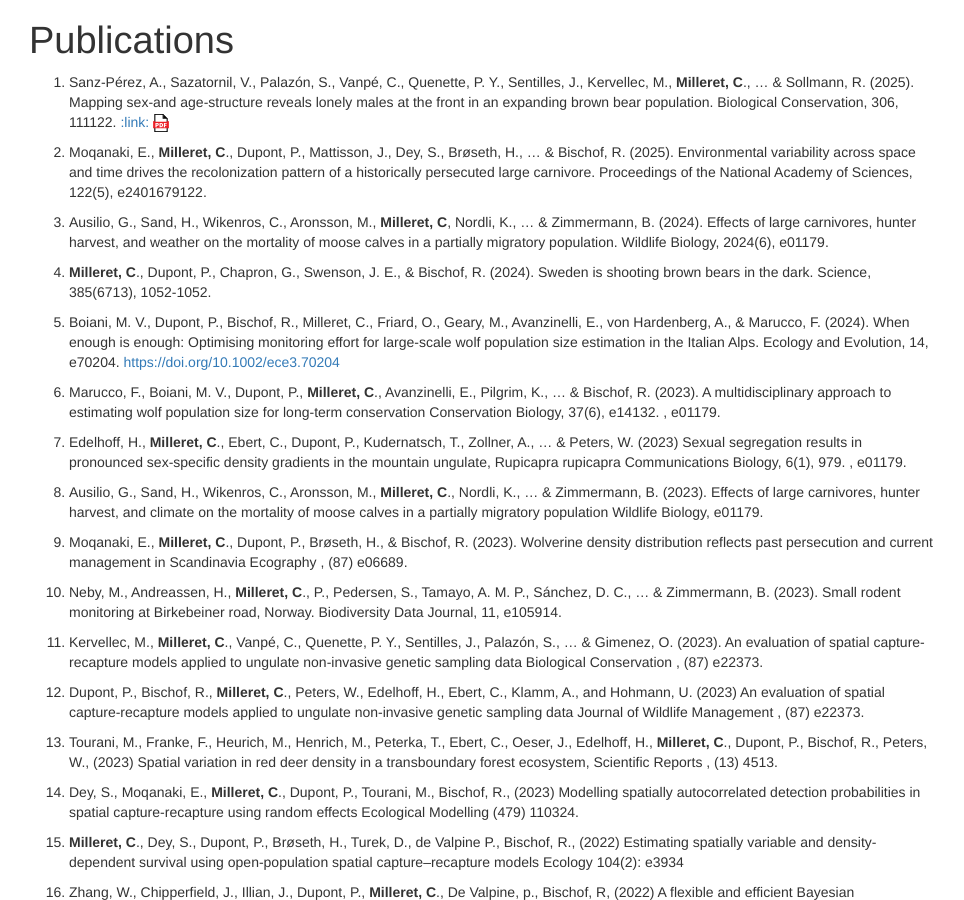
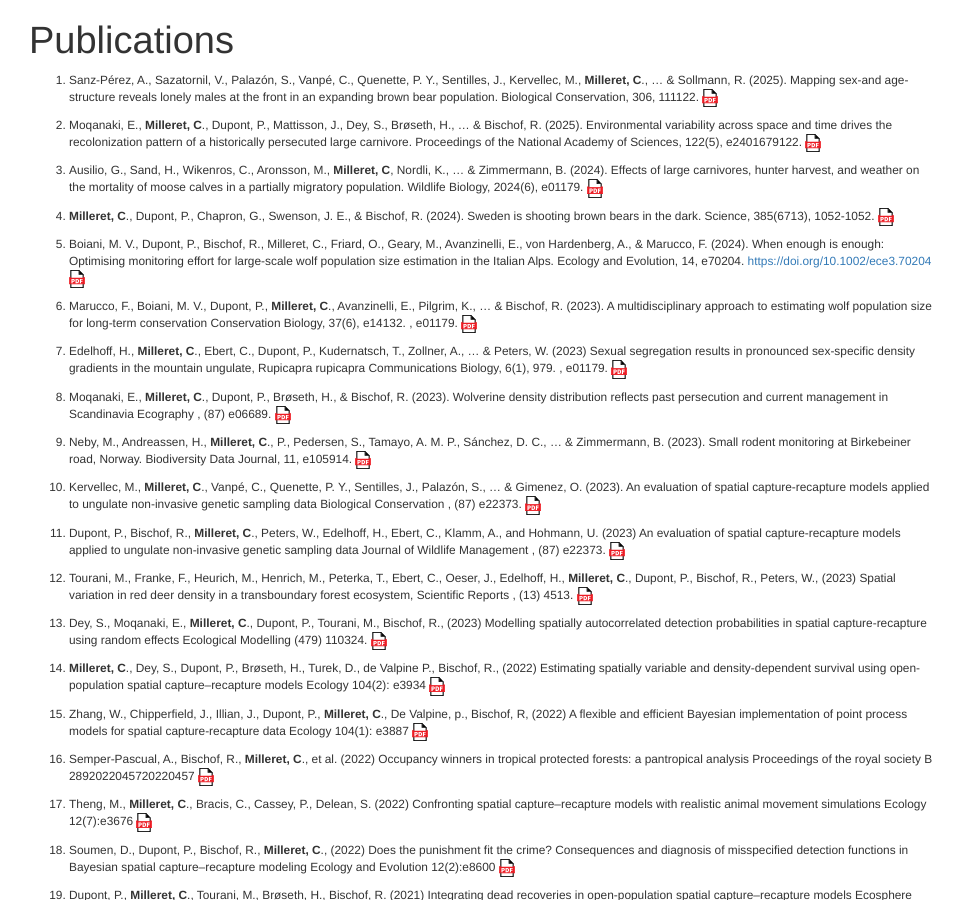
Before and after one commit to Cyril-Milleret/Cyril-Milleret.github.io, a Jekyll site: the page _pages/publication.html, which Jekyll copies as it is, in a window 1280 px wide and 900 px high. Shown: the whole window, without its empty margins (156-1120 px from the left). Built offline with Jekyll 4.4.1, drawn with Linux system fonts in a browser that asks for light colours.

Commit message:
update font size

```diff
--- a/_pages/publication.html
+++ b/_pages/publication.html
@@ -353,110 +353,166 @@ display: none;
 </div>
 
 
+<div style="font-size: 0.85em;">
 <ol style="list-style-type: decimal">
 <li><p>Sanz-Pérez, A., Sazatornil, V., Palazón, S., Vanpé, C., Quenette,
 P. Y., Sentilles, J., Kervellec, M., <strong>Milleret, C</strong>., …
 &amp; Sollmann, R. (2025). Mapping sex-and age-structure reveals lonely
 males at the front in an expanding brown bear population. Biological
-Conservation, 306, 111122. <a href="https://www.sciencedirect.com/science/article/pii/S0006320725001594">:link:</a>
-<a href="https://example.com/your-document.pdf" target="_blank">
+Conservation, 306, 111122.
+<a href="https://www.sciencedirect.com/science/article/pii/S0006320725001594" target="_blank">
 <img role="img" aria-label="PDF" src="/images/PDF_icon.svg" alt="PDF" width="16" style="vertical-align: middle;">
 </a></p></li>
 <li><p>Moqanaki, E., <strong>Milleret, C</strong>., Dupont, P.,
 Mattisson, J., Dey, S., Brøseth, H., … &amp; Bischof, R. (2025).
 Environmental variability across space and time drives the
 recolonization pattern of a historically persecuted large carnivore.
-Proceedings of the National Academy of Sciences, 122(5),
-e2401679122.</p></li>
+Proceedings of the National Academy of Sciences, 122(5), e2401679122.
+<a href="https://www.pnas.org/doi/10.1073/pnas.2401679122" target="_blank">
+<img role="img" aria-label="PDF" src="/images/PDF_icon.svg" alt="PDF" width="16" style="vertical-align: middle;">
+</a></p></li>
 <li><p>Ausilio, G., Sand, H., Wikenros, C., Aronsson, M.,
 <strong>Milleret, C</strong>, Nordli, K., … &amp; Zimmermann, B. (2024).
 Effects of large carnivores, hunter harvest, and weather on the
 mortality of moose calves in a partially migratory population. Wildlife
-Biology, 2024(6), e01179.</p></li>
+Biology, 2024(6), e01179.
+<a href="https://nsojournals.onlinelibrary.wiley.com/doi/full/10.1002/wlb3.01179" target="_blank">
+<img role="img" aria-label="PDF" src="/images/PDF_icon.svg" alt="PDF" width="16" style="vertical-align: middle;">
+</a></p></li>
 <li><p><strong>Milleret, C</strong>., Dupont, P., Chapron, G., Swenson,
 J. E., &amp; Bischof, R. (2024). Sweden is shooting brown bears in the
-dark. Science, 385(6713), 1052-1052.</p></li>
+dark. Science, 385(6713), 1052-1052.
+<a href="https://www.science.org/doi/10.1126/science.adq7487" target="_blank">
+<img role="img" aria-label="PDF" src="/images/PDF_icon.svg" alt="PDF" width="16" style="vertical-align: middle;">
+</a></p></li>
 <li><p>Boiani, M. V., Dupont, P., Bischof, R., Milleret, C., Friard, O.,
 Geary, M., Avanzinelli, E., von Hardenberg, A., &amp; Marucco, F.
 (2024). When enough is enough: Optimising monitoring effort for
 large-scale wolf population size estimation in the Italian Alps. Ecology
-and Evolution, 14, e70204. <a href="https://doi.org/10.1002/ece3.70204" class="uri">https://doi.org/10.1002/ece3.70204</a></p></li>
+and Evolution, 14, e70204. <a href="https://doi.org/10.1002/ece3.70204" class="uri">https://doi.org/10.1002/ece3.70204</a>
+<a href="https://onlinelibrary.wiley.com/doi/full/10.1002/ece3.70204" target="_blank">
+<img role="img" aria-label="PDF" src="/images/PDF_icon.svg" alt="PDF" width="16" style="vertical-align: middle;">
+</a></p></li>
 <li><p>Marucco, F., Boiani, M. V., Dupont, P., <strong>Milleret,
 C</strong>., Avanzinelli, E., Pilgrim, K., … &amp; Bischof, R. (2023). A
 multidisciplinary approach to estimating wolf population size for
-long‐term conservation Conservation Biology, 37(6), e14132. ,
-e01179.</p></li>
+long‐term conservation Conservation Biology, 37(6), e14132. , e01179.
+<a href="https://conbio.onlinelibrary.wiley.com/doi/10.1111/cobi.14132" target="_blank">
+<img role="img" aria-label="PDF" src="/images/PDF_icon.svg" alt="PDF" width="16" style="vertical-align: middle;">
+</a></p></li>
 <li><p>Edelhoff, H., <strong>Milleret, C</strong>., Ebert, C., Dupont,
 P., Kudernatsch, T., Zollner, A., … &amp; Peters, W. (2023) Sexual
 segregation results in pronounced sex-specific density gradients in the
 mountain ungulate, Rupicapra rupicapra Communications Biology, 6(1),
-979. , e01179.</p></li>
-<li><p>Ausilio, G., Sand, H., Wikenros, C., Aronsson, M.,
-<strong>Milleret, C</strong>., Nordli, K., … &amp; Zimmermann, B.
-(2023). Effects of large carnivores, hunter harvest, and climate on the
-mortality of moose calves in a partially migratory population Wildlife
-Biology, e01179.</p></li>
+979. , e01179.
+<a href="https://conbio.onlinelibrary.wiley.com/doi/10.1111/cobi.14132" target="_blank">
+<img role="img" aria-label="PDF" src="/images/PDF_icon.svg" alt="PDF" width="16" style="vertical-align: middle;">
+</a></p></li>
 <li><p>Moqanaki, E., <strong>Milleret, C</strong>., Dupont, P., Brøseth,
 H., &amp; Bischof, R. (2023). Wolverine density distribution reflects
 past persecution and current management in Scandinavia Ecography , (87)
-e06689.</p></li>
+e06689.
+<a href="https://conbio.onlinelibrary.wiley.com/doi/10.1111/cobi.14132" target="_blank">
+<img role="img" aria-label="PDF" src="/images/PDF_icon.svg" alt="PDF" width="16" style="vertical-align: middle;">
+</a></p></li>
 <li><p>Neby, M., Andreassen, H., <strong>Milleret, C</strong>., P.,
 Pedersen, S., Tamayo, A. M. P., Sánchez, D. C., … &amp; Zimmermann, B.
 (2023). Small rodent monitoring at Birkebeiner road, Norway.
-Biodiversity Data Journal, 11, e105914.</p></li>
+Biodiversity Data Journal, 11, e105914.
+<a href="https://conbio.onlinelibrary.wiley.com/doi/10.1111/cobi.14132" target="_blank">
+<img role="img" aria-label="PDF" src="/images/PDF_icon.svg" alt="PDF" width="16" style="vertical-align: middle;">
+</a></p></li>
 <li><p>Kervellec, M., <strong>Milleret, C</strong>., Vanpé, C.,
 Quenette, P. Y., Sentilles, J., Palazón, S., … &amp; Gimenez, O. (2023).
 An evaluation of spatial capture-recapture models applied to ungulate
 non-invasive genetic sampling data Biological Conservation , (87)
-e22373.</p></li>
+e22373.
+<a href="https://conbio.onlinelibrary.wiley.com/doi/10.1111/cobi.14132" target="_blank">
+<img role="img" aria-label="PDF" src="/images/PDF_icon.svg" alt="PDF" width="16" style="vertical-align: middle;">
+</a></p></li>
 <li><p>Dupont, P., Bischof, R., <strong>Milleret, C</strong>., Peters,
 W., Edelhoff, H., Ebert, C., Klamm, A., and Hohmann, U. (2023) An
 evaluation of spatial capture-recapture models applied to ungulate
 non-invasive genetic sampling data Journal of Wildlife Management , (87)
-e22373.</p></li>
+e22373.
+<a href="https://conbio.onlinelibrary.wiley.com/doi/10.1111/cobi.14132" target="_blank">
+<img role="img" aria-label="PDF" src="/images/PDF_icon.svg" alt="PDF" width="16" style="vertical-align: middle;">
+</a></p></li>
 <li><p>Tourani, M., Franke, F., Heurich, M., Henrich, M., Peterka, T.,
 Ebert, C., Oeser, J., Edelhoff, H., <strong>Milleret, C</strong>.,
 Dupont, P., Bischof, R., Peters, W., (2023) Spatial variation in red
 deer density in a transboundary forest ecosystem, Scientific Reports ,
-(13) 4513.</p></li>
+(13) 4513.
+<a href="https://conbio.onlinelibrary.wiley.com/doi/10.1111/cobi.14132" target="_blank">
+<img role="img" aria-label="PDF" src="/images/PDF_icon.svg" alt="PDF" width="16" style="vertical-align: middle;">
+</a></p></li>
 <li><p>Dey, S., Moqanaki, E., <strong>Milleret, C</strong>., Dupont, P.,
 Tourani, M., Bischof, R., (2023) Modelling spatially autocorrelated
 detection probabilities in spatial capture-recapture using random
-effects Ecological Modelling (479) 110324.</p></li>
+effects Ecological Modelling (479) 110324.
+<a href="https://conbio.onlinelibrary.wiley.com/doi/10.1111/cobi.14132" target="_blank">
+<img role="img" aria-label="PDF" src="/images/PDF_icon.svg" alt="PDF" width="16" style="vertical-align: middle;">
+</a></p></li>
 <li><p><strong>Milleret, C</strong>., Dey, S., Dupont, P., Brøseth, H.,
 Turek, D., de Valpine P., Bischof, R., (2022) Estimating spatially
 variable and density-dependent survival using open-population spatial
-capture–recapture models Ecology 104(2): e3934</p></li>
+capture–recapture models Ecology 104(2): e3934
+<a href="https://conbio.onlinelibrary.wiley.com/doi/10.1111/cobi.14132" target="_blank">
+<img role="img" aria-label="PDF" src="/images/PDF_icon.svg" alt="PDF" width="16" style="vertical-align: middle;">
+</a></p></li>
 <li><p>Zhang, W., Chipperfield, J., Illian, J., Dupont, P.,
 <strong>Milleret, C</strong>., De Valpine, p., Bischof, R, (2022) A
 flexible and efficient Bayesian implementation of point process models
-for spatial capture‐recapture data Ecology 104(1): e3887</p></li>
+for spatial capture‐recapture data Ecology 104(1): e3887
+<a href="https://conbio.onlinelibrary.wiley.com/doi/10.1111/cobi.14132" target="_blank">
+<img role="img" aria-label="PDF" src="/images/PDF_icon.svg" alt="PDF" width="16" style="vertical-align: middle;">
+</a></p></li>
 <li><p>Semper-Pascual, A., Bischof, R., <strong>Milleret, C</strong>.,
 et al. (2022) Occupancy winners in tropical protected forests: a
 pantropical analysis Proceedings of the royal society B
-2892022045720220457</p></li>
+2892022045720220457
+<a href="https://conbio.onlinelibrary.wiley.com/doi/10.1111/cobi.14132" target="_blank">
+<img role="img" aria-label="PDF" src="/images/PDF_icon.svg" alt="PDF" width="16" style="vertical-align: middle;">
+</a></p></li>
 <li><p>Theng, M., <strong>Milleret, C</strong>., Bracis, C., Cassey, P.,
 Delean, S. (2022) Confronting spatial capture–recapture models with
-realistic animal movement simulations Ecology 12(7):e3676</p></li>
+realistic animal movement simulations Ecology 12(7):e3676
+<a href="https://conbio.onlinelibrary.wiley.com/doi/10.1111/cobi.14132" target="_blank">
+<img role="img" aria-label="PDF" src="/images/PDF_icon.svg" alt="PDF" width="16" style="vertical-align: middle;">
+</a></p></li>
 <li><p>Soumen, D., Dupont, P., Bischof, R., <strong>Milleret,
 C</strong>., (2022) Does the punishment fit the crime? Consequences and
 diagnosis of misspecified detection functions in Bayesian spatial
-capture–recapture modeling Ecology and Evolution 12(2):e8600</p></li>
+capture–recapture modeling Ecology and Evolution 12(2):e8600
+<a href="https://conbio.onlinelibrary.wiley.com/doi/10.1111/cobi.14132" target="_blank">
+<img role="img" aria-label="PDF" src="/images/PDF_icon.svg" alt="PDF" width="16" style="vertical-align: middle;">
+</a></p></li>
 <li><p>Dupont, P., <strong>Milleret, C</strong>., Tourani, M., Brøseth,
 H., Bischof, R. (2021) Integrating dead recoveries in open-population
-spatial capture–recapture models Ecosphere 12(7):e03571</p></li>
+spatial capture–recapture models Ecosphere 12(7):e03571
+<a href="https://conbio.onlinelibrary.wiley.com/doi/10.1111/cobi.14132" target="_blank">
+<img role="img" aria-label="PDF" src="/images/PDF_icon.svg" alt="PDF" width="16" style="vertical-align: middle;">
+</a></p></li>
 <li><p><strong>Milleret, C</strong>., Bischof, R., Dupont, P., Brøseth,
 H., Odden, J., and Mattison, J. (2021) GPS collars have an apparent
 positive effect on the survival of a large carnivore Biol. Lett
-17(20210128)</p></li>
+17(20210128)
+<a href="https://conbio.onlinelibrary.wiley.com/doi/10.1111/cobi.14132" target="_blank">
+<img role="img" aria-label="PDF" src="/images/PDF_icon.svg" alt="PDF" width="16" style="vertical-align: middle;">
+</a></p></li>
 <li><p>Moqanaki, E., <strong>Milleret, C</strong>., Tourani, M., Dupont,
 P., Bischof, R. (2021) Consequences of ignoring variable and spatially
 autocorrelated detection probability in spatial capture-recapture
-Landscape Ecology 12(2):e03385</p></li>
+Landscape Ecology 12(2):e03385
+<a href="https://conbio.onlinelibrary.wiley.com/doi/10.1111/cobi.14132" target="_blank">
+<img role="img" aria-label="PDF" src="/images/PDF_icon.svg" alt="PDF" width="16" style="vertical-align: middle;">
+</a></p></li>
 <li><p>Turek, D., <strong>Milleret, C</strong>., Ergon, T., Brøseth, H.,
 Dupont, P., Bischof, R., de Valpine P., (2021) Efficient estimation of
-large‐scale spatial capture–recapture models Ecosphere
-12(2):e03385</p></li>
+large‐scale spatial capture–recapture models Ecosphere 12(2):e03385
+<a href="https://conbio.onlinelibrary.wiley.com/doi/10.1111/cobi.14132" target="_blank">
+<img role="img" aria-label="PDF" src="/images/PDF_icon.svg" alt="PDF" width="16" style="vertical-align: middle;">
+</a></p></li>
 <li><p>Crampe, JP., Gerard, JF., Goulard, M., <strong>Milleret,
 C</strong>., Gonzalez, G., Bon, R. (2021) Year-round sexual segregation
 in the Pyrenean chamois, a nearly monomorphic polygynous herbivore
@@ -553,6 +609,7 @@ al. (2014) Testing the risk of predation hypothesis: the influence of
 recolonizing wolves on habitat use by moose. Oecologia 176,
 69–80.</p></li>
 </ol>
+</div>
 <div id="technical-reports" class="section level1">
 <h1>Technical reports</h1>
 <ol style="list-style-type: decimal">
```
Also changed, not shown: _pages/publication.md (+3 -0 lines).
